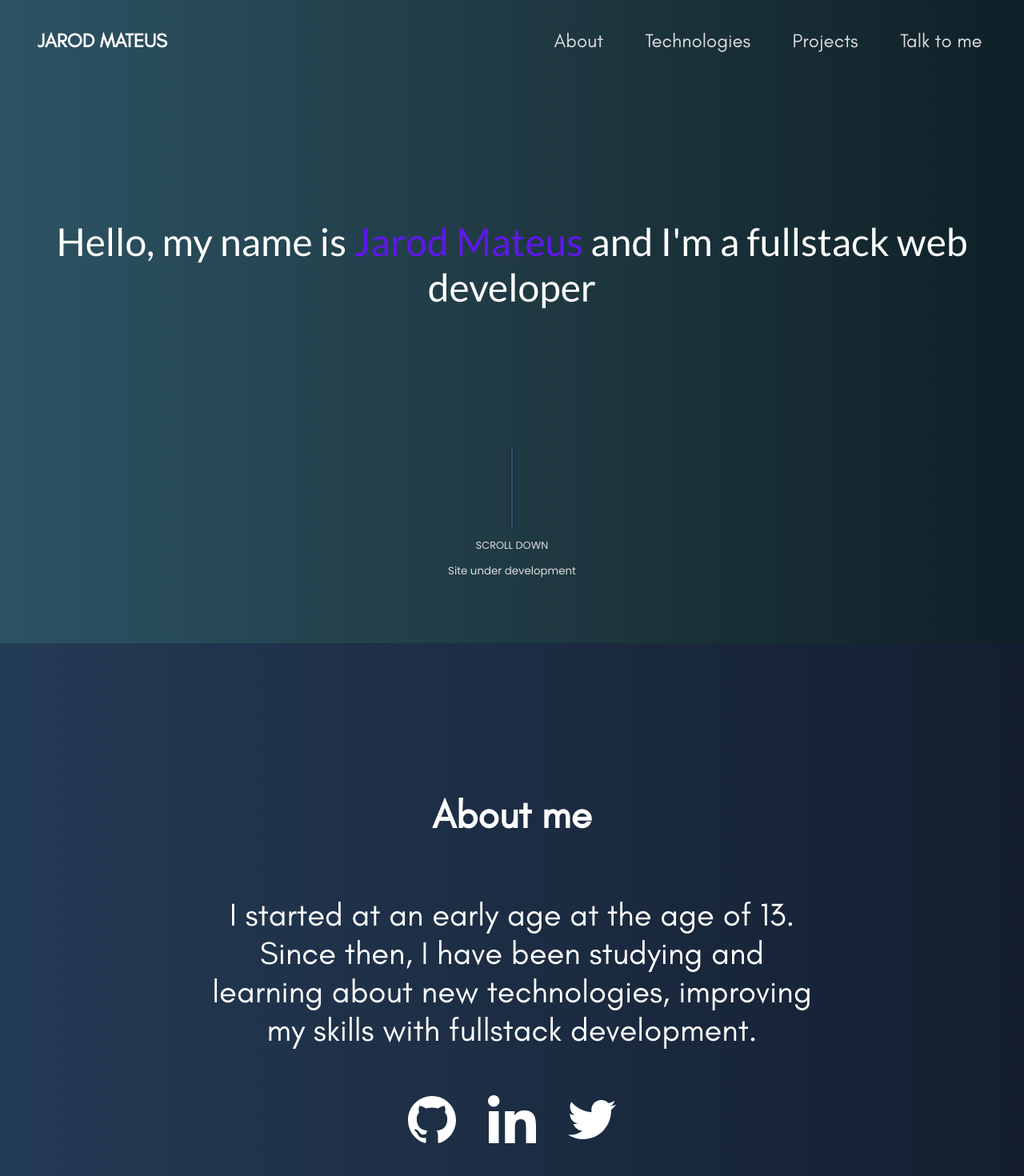
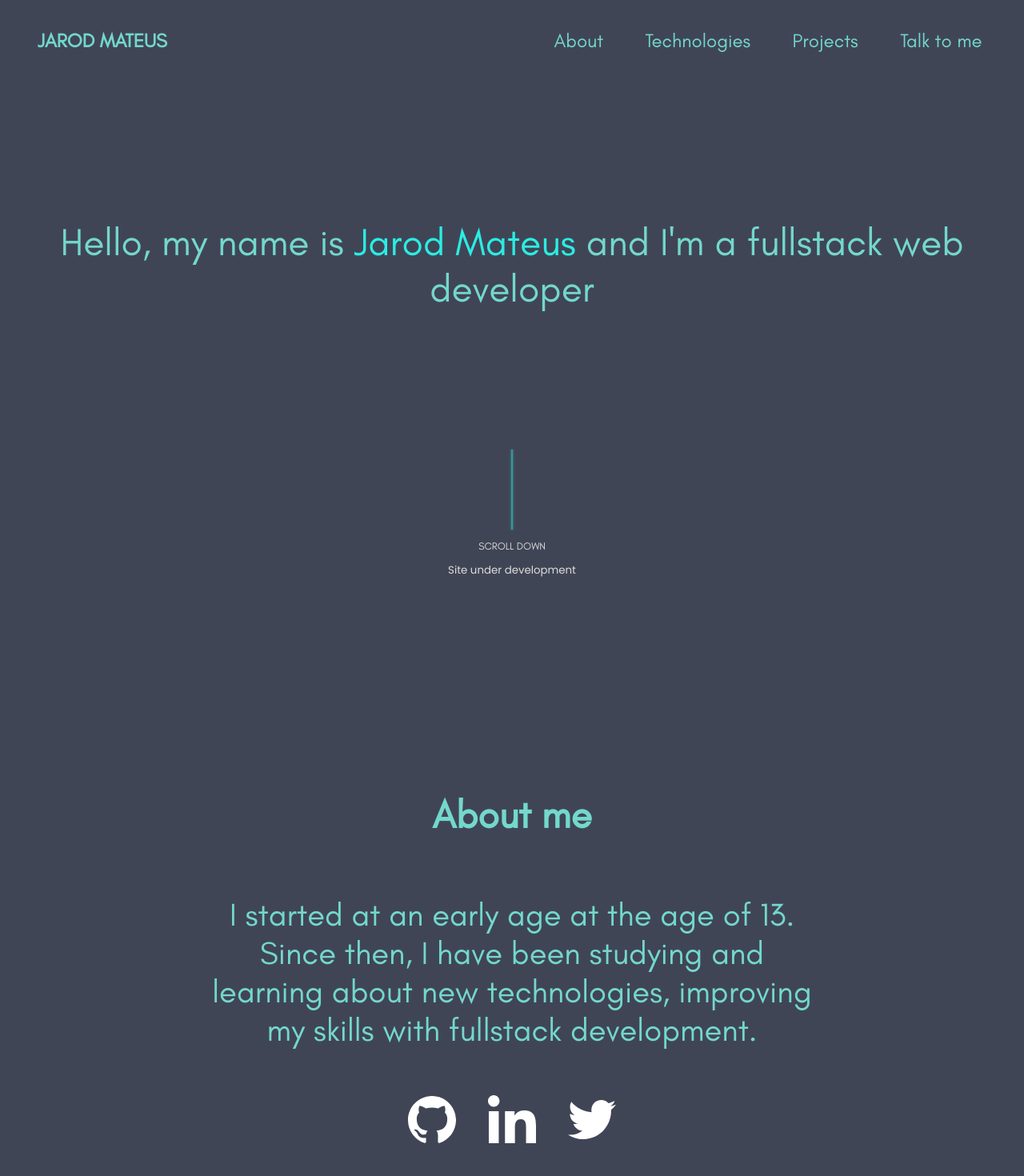
Before and after one commit to jarodsim/jarodmateus, a Next.js app: page / in a window 1280 px wide. Shown: the top 1470 px of the page at 80% size. Built offline with nearby package versions, Linux system fonts and the light colour scheme.

Commit message:
styles: alterando as cores padrão

```diff
--- a/styles/About.module.css
+++ b/styles/About.module.css
@@ -5,10 +5,8 @@
   flex-direction: column;
   justify-content: space-evenly;
   align-items: center;
-  background: #141E30;
-  background: -webkit-linear-gradient(to right, #243B55, #141E30);
-  background: linear-gradient(to right, #243B55, #141E30);
-  color: #fff;
+  background-color: #404556;
+  color: #73d8cb;
   font-family: 'GlacialIndifference-Regular', -apple-system, BlinkMacSystemFont, 'Segoe UI', Roboto, Oxygen, Ubuntu, Cantarell, 'Open Sans', 'Helvetica Neue', sans-serif;
 }
 
--- a/styles/Home.module.css
+++ b/styles/Home.module.css
@@ -5,9 +5,8 @@
   flex-direction: column;
   justify-content: initial;
   align-items: center;
-  background: #0F2027;
-  background: -webkit-linear-gradient(to right, #2C5364, #203A43, #0F2027);
-  background: linear-gradient(to right, #2C5364, #203A43, #0F2027);
+  background-color: #404556;
+  font-family: 'GlacialIndifference-Regular', -apple-system, BlinkMacSystemFont, 'Segoe UI', Roboto, Oxygen, Ubuntu, Cantarell, 'Open Sans', 'Helvetica Neue', sans-serif;
 }
 
 .header {
@@ -17,8 +16,7 @@
   flex-direction: row;
   justify-content: space-between;
   align-items: center;
-  font-family: 'GlacialIndifference-Regular', -apple-system, BlinkMacSystemFont, 'Segoe UI', Roboto, Oxygen, Ubuntu, Cantarell, 'Open Sans', 'Helvetica Neue', sans-serif;
-  color: #fff;
+  color: #73d8cb;
 }
 
 .logo{
@@ -46,14 +44,15 @@
 }
 
 .menu_desktop li a {
-  color: #ddd;
+  color: #73d8cb;
+  /* color: #ddd; */
   min-width: 80px;
   font-size: 1.5em;
   transition: 0.2s;
 }
 
 .menu_desktop li a:hover {
-  color: #5E17EB;
+  color: #2aede3;
 }
 
 .content {
@@ -64,6 +63,7 @@
   justify-content: space-evenly;
   align-items: center;
   text-align: center;
+  color: #73d8cb;
 }
 
 .title {
@@ -76,13 +76,12 @@
 }
 
 .content h1 {
-  color: #fff;
   font-size: 3.0em;
   font-weight: 500;
 }
 
 .content h1 span {
-  color: #5E17EB;
+  color: #2aede3;
 }
 
 .div_scroll {
@@ -96,14 +95,13 @@
 .vertical {
   border-left: 2px solid #ddd;
   height: 100px;
-  -webkit-animation: glowing 2000ms infinite;
-  -moz-animation: glowing 2000ms infinite;
-  -o-animation: glowing 2000ms infinite;
-  animation: glowing 2000ms infinite;
+  -webkit-animation: glowing 5000ms infinite;
+  -moz-animation: glowing 5000ms infinite;
+  -o-animation: glowing 5000ms infinite;
+  animation: glowing 5000ms infinite;
 }
 
 .content p {
-  font-family: 'Poppins', -apple-system, BlinkMacSystemFont, 'Segoe UI', Roboto, Oxygen, Ubuntu, Cantarell, 'Open Sans', 'Helvetica Neue', sans-serif;
   color: #ddd;
   font-size: 0.8em;
 }
@@ -178,25 +176,25 @@
 
 /* animation scroll down */
 @-webkit-keyframes glowing {
-  0% { border-color: #2C5364; -webkit-box-shadow: 0 0 3px #0F2027; }
-  50% { border-color: #5E17EB; -webkit-box-shadow: 0 0 3px #5E17EB; }
-  100% { border-color: #2C5364; -webkit-box-shadow: 0 0 3px #0F2027; }
+  0% { border-color:#404556; -webkit-box-shadow: 0 0 3px #4b5063; }
+  50% { border-color: #2aede3; -webkit-box-shadow: 0 0 3px #2aede3; }
+  100% { border-color:#404556; -webkit-box-shadow: 0 0 3px #4b5063; }
 }
 
 @-moz-keyframes glowing {
-  0% { border-color: #2C5364; -webkit-box-shadow: 0 0 3px #0F2027; }
-  50% { border-color: #5E17EB; -webkit-box-shadow: 0 0 3px #5E17EB; }
-  100% { border-color: #2C5364; -webkit-box-shadow: 0 0 3px #0F2027; }
+  0% { border-color:#404556; -webkit-box-shadow: 0 0 3px #4b5063; }
+  50% { border-color: #2aede3; -webkit-box-shadow: 0 0 3px #2aede3; }
+  100% { border-color:#404556; -webkit-box-shadow: 0 0 3px #4b5063; }
 }
 
 @-o-keyframes glowing {
-  0% { border-color: #2C5364; -webkit-box-shadow: 0 0 3px #0F2027; }
-  50% { border-color:#5E17EB; -webkit-box-shadow: 0 0 3px #5E17EB; }
-  100% { border-color: #2C5364; -webkit-box-shadow: 0 0 3px #0F2027; }
+  0% { border-color:#404556; -webkit-box-shadow: 0 0 3px #4b5063; }
+  50% { border-color:#2aede3; -webkit-box-shadow: 0 0 3px #2aede3; }
+  100% { border-color:#404556; -webkit-box-shadow: 0 0 3px #4b5063; }
 }
 
 @keyframes glowing {
-  0% { border-color: #2C5364; -webkit-box-shadow: 0 0 3px #0F2027; }
-  50% { border-color: #5E17EB; -webkit-box-shadow: 0 0 3px #5E17EB; }
-  100% { border-color: #2C5364; -webkit-box-shadow: 0 0 3px #0F2027; }
+  0% { border-color:#404556; -webkit-box-shadow: 0 0 3px #4b5063; }
+  50% { border-color: #2aede3; -webkit-box-shadow: 0 0 3px #2aede3; }
+  100% { border-color:#404556; -webkit-box-shadow: 0 0 3px #4b5063; }
 }
```
